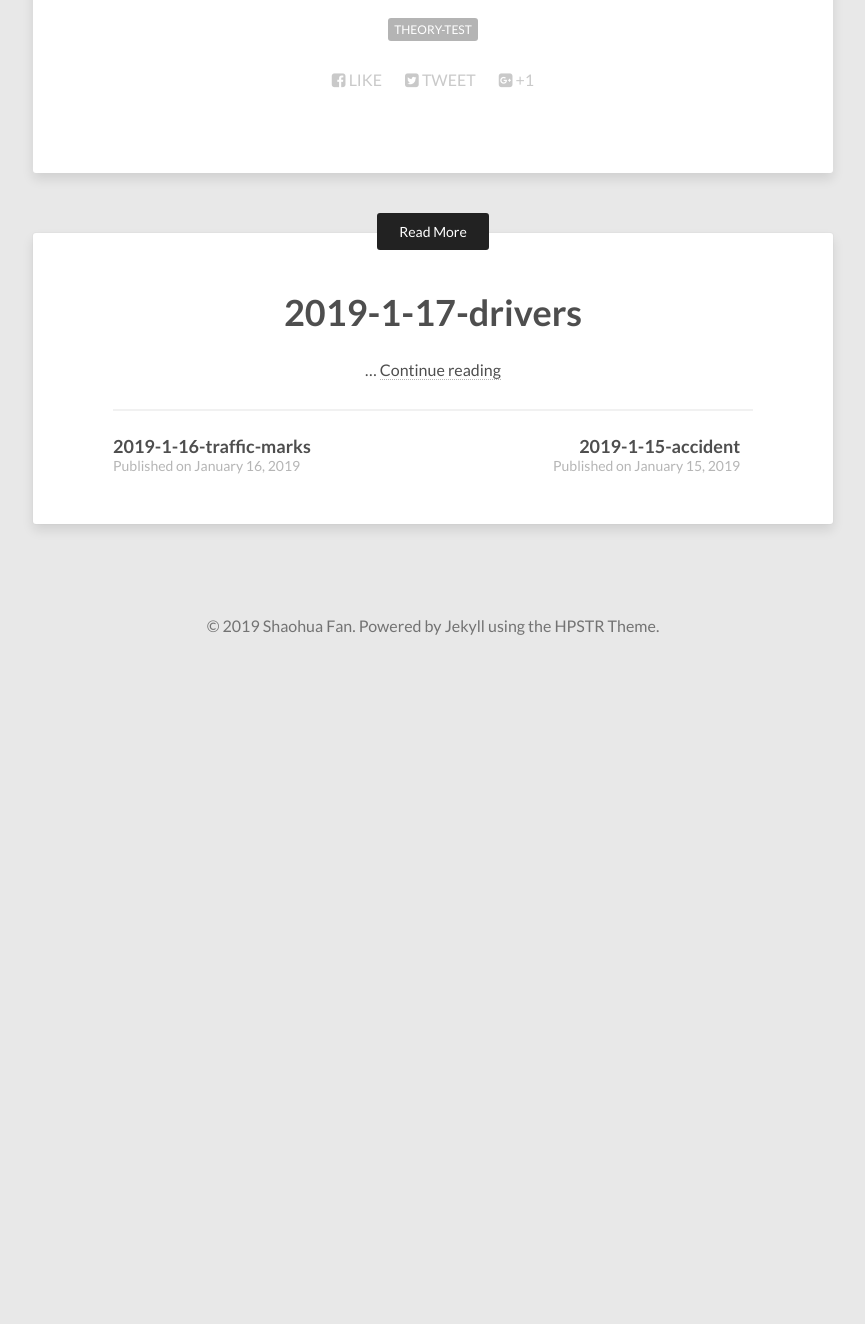
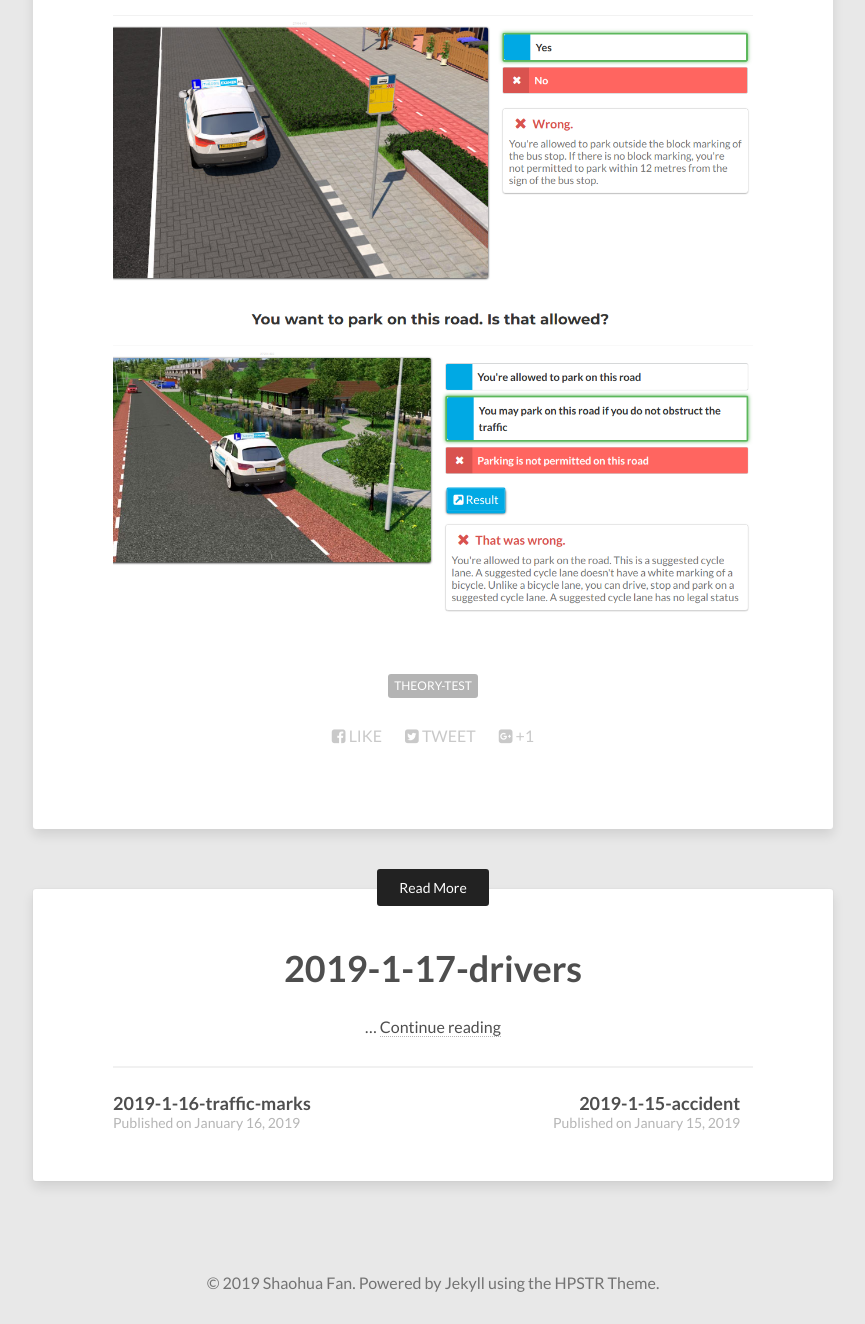
Before and after one commit to fanshaohua-fan/fanshaohua-fan.github.io, a Jekyll site: the page built from _posts/2019-1-18-stopping-parking.md, in a window 1280 px wide. Shown: the part 3423-4747 px from the top of the page, without its empty margins (207-1072 px from the left). Built offline with Jekyll 4.4.1, drawn with Linux system fonts in a browser that asks for light colours; nearby versions of some CDN libraries; before the commit the page ends 4090 px from its top, so only the background shows below that.

Commit message:
update stopping-parking

```diff
--- a/_posts/2019-1-18-stopping-parking.md
+++ b/_posts/2019-1-18-stopping-parking.md
@@ -27,3 +27,7 @@ tags:  Theory-test
 ![](/images/2019-01-18-20-58-30.png)
 
 ![](/images/2019-01-18-21-04-56.png)
+
+![](/images/2019-01-20-15-40-01.png)
+
+![](/images/2019-01-20-15-48-21.png)
```
Also changed, not shown: images/2019-01-20-15-40-01.png (added), images/2019-01-20-15-48-21.png (added).
